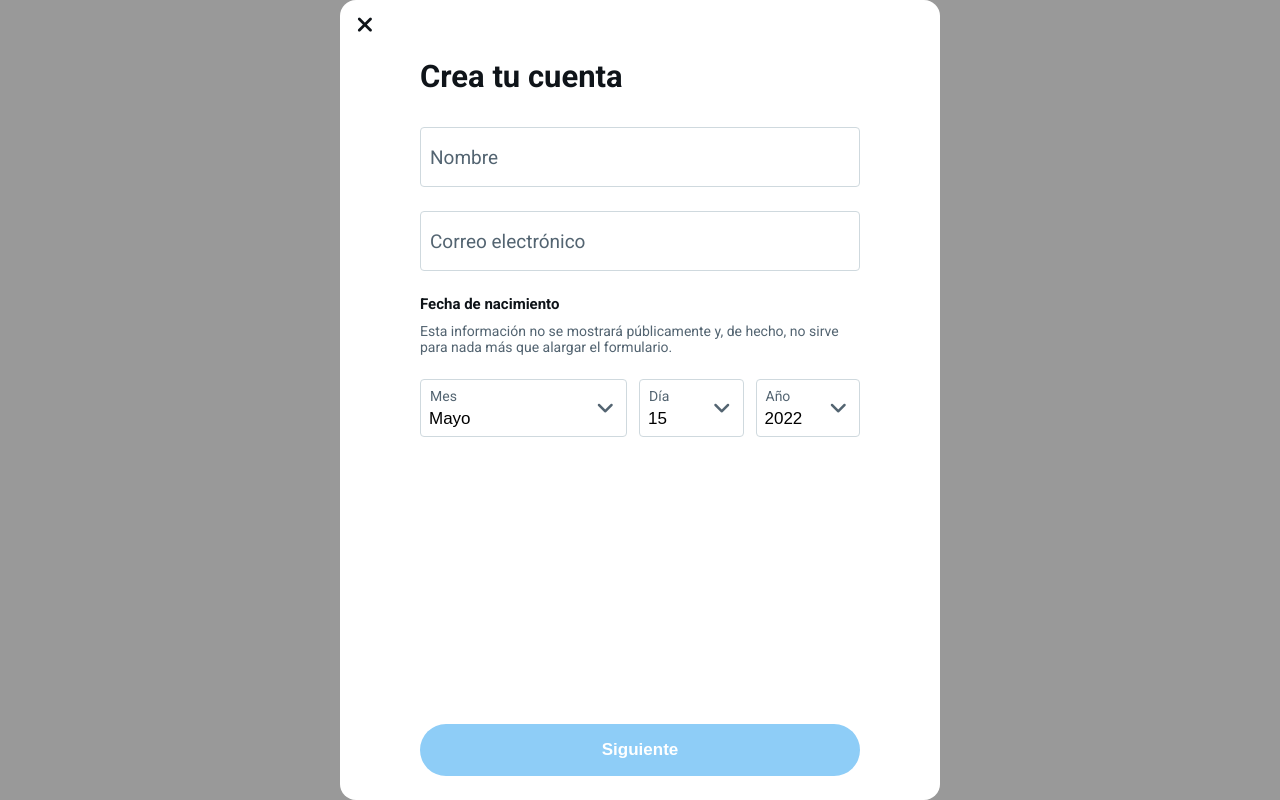
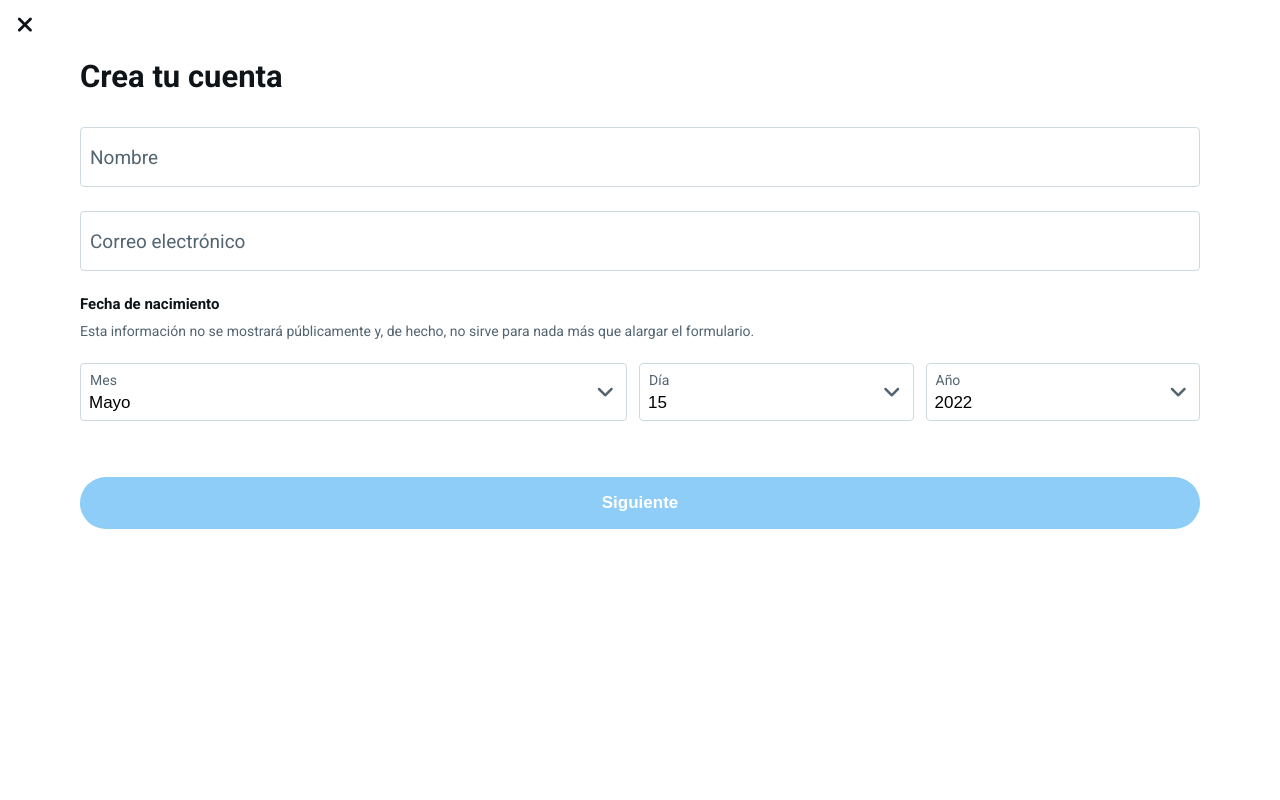
Before and after one commit to joaquinrmi/sparrow-client, a React (Create React App) app: page /signup in a window 1280 px wide. Built offline with nearby package versions, Linux system fonts and the light colour scheme.

Commit message:
Upate FirstPage style

```diff
--- a/src/pages/signup/components/first_page/first_page.scss
+++ b/src/pages/signup/components/first_page/first_page.scss
@@ -1,15 +1,4 @@
 @use "../../../../colors.scss" as Color;
-
-.signup-page
-{
-    display: flex;
-    flex-direction: column;
-    justify-content: center;
-    align-items: center;
-    width: 100%;
-    height: 100vh;
-    background-color: #999999;
-    box-sizing: border-box;
 
 .form-modal
 {
@@ -17,7 +6,6 @@
     flex-direction: column;
     flex: 0 1 650px;
     min-height: 0;
-        max-width: 600px;
     background-color: #fff;
     border-radius: 16px;
 
@@ -130,4 +118,3 @@
         }
     }
 }
-}
--- a/src/pages/signup/components/first_page/first_page.tsx
+++ b/src/pages/signup/components/first_page/first_page.tsx
@@ -1,7 +1,7 @@
 import React, { useState, useEffect } from "react";
 
 import FormInput, { FormInputElement } from "../../../../components/form_input/";
-import DateInput from "../../../../components/date_input";
+import DateInput, { DateInputElement } from "../../../../components/date_input";
 import Button, { ButtonStyle } from "../../../../components/button";
 import SignupForm from "../../signup_form";
 import SignupFormSet from "../../signup_form_set";
@@ -57,8 +57,7 @@ const FirstPage: React.FunctionComponent<Props> = (props) =>
     },
     []);
 
-    return <div className="signup-page">
-        <div className="form-modal">
+    return <div className="form-modal">
         <header className="signup-form-top">
             <div id="signup-close-button">
                 <i className="fa-solid fa-xmark"></i>
@@ -85,12 +84,22 @@ const FirstPage: React.FunctionComponent<Props> = (props) =>
 
         <footer className="signup-form-bottom">
             <div className="button-container">
-                    <Button stylePreset={ButtonStyle.Blue} disabled={!enableNext}>
+                <Button stylePreset={ButtonStyle.Blue} disabled={!enableNext} onClick={(ev) =>
+                {
+                    const nameInput = document.getElementById("signup-name") as FormInputElement;
+                    const emailInput = document.getElementById("signup-email") as FormInputElement;
+                    const dateInput = document.getElementById("signup-date-input") as DateInputElement;
+
+                    props.changePage(2, {
+                        name: nameInput.getValue(),
+                        email: emailInput.getValue(),
+                        birthdate: new Date(dateInput.getYear(), dateInput.getMonth(), dateInput.getDay())
+                    });
+                }}>
                     Siguiente
                 </Button>
             </div>
         </footer>
-        </div>
     </div>;
 };
 
```
Lines whose indentation alone changed are shown as unchanged.
